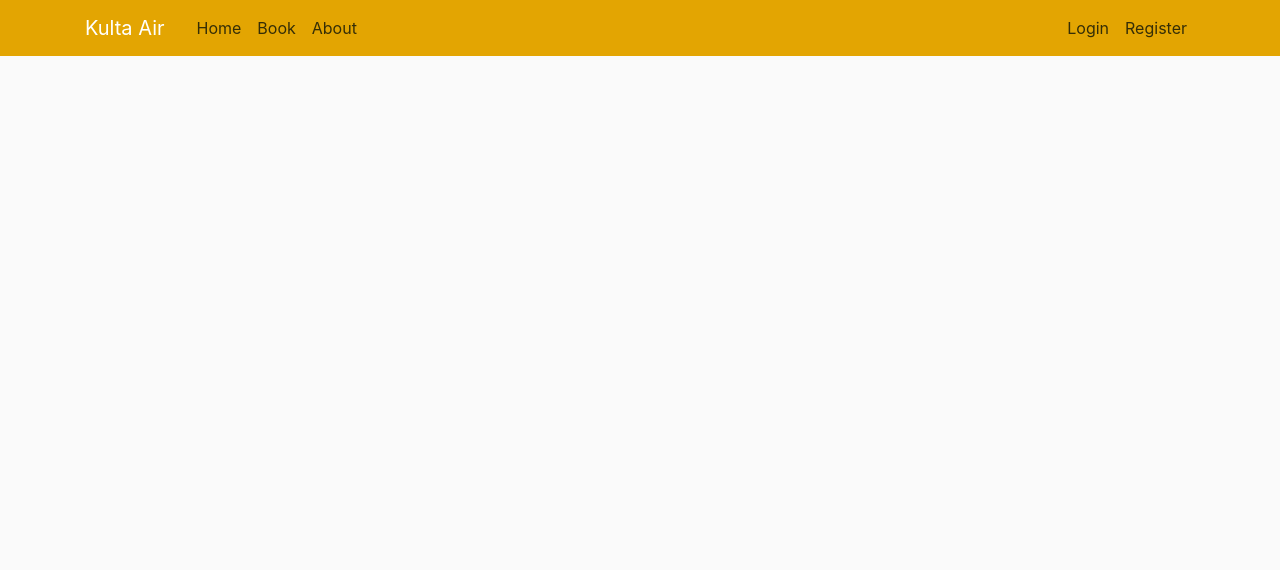
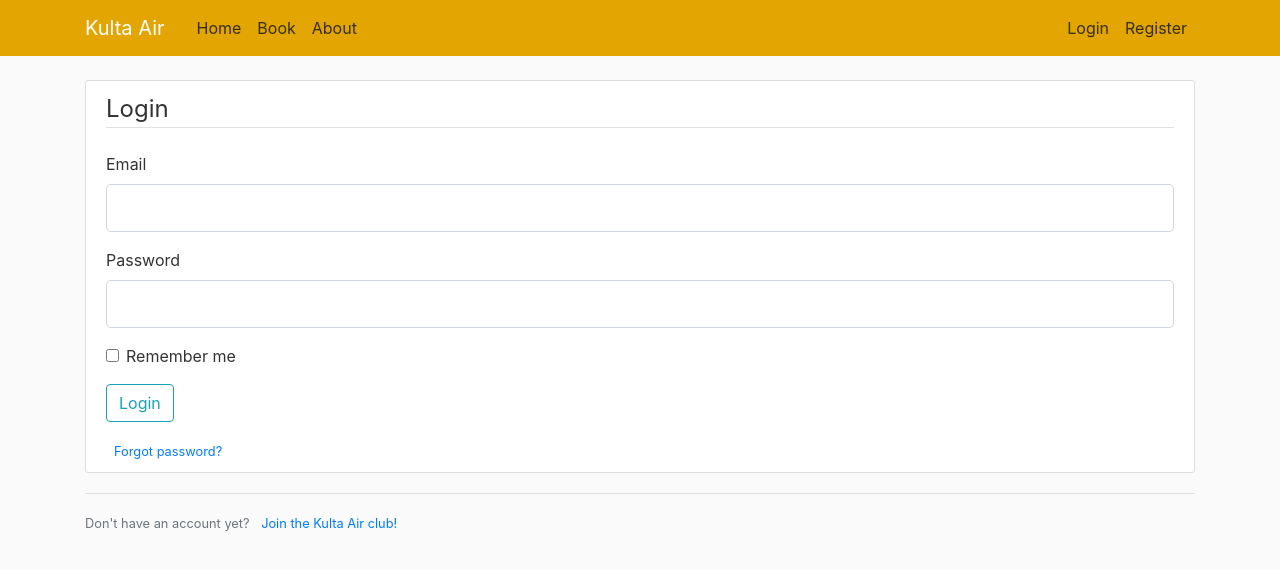
Before and after one commit to baconeta/159352-assignment2, a Flask app: page /login in a window 1280 px wide. Shown: the top 570 px of the page. Run offline with Flask 2, Linux system fonts and the light colour scheme; parts of the project's set-up code (start-up, migrations or seed data) failed here and were passed over.

Commit message:
add login page

```diff
--- a/flightbookingapp/templates/login.html
+++ b/flightbookingapp/templates/login.html
@@ -1,3 +1,54 @@
 {% extends "layout.html" %}
 {% block content %}
+    <div class="content-section">
+        <form method="POST" action="">
+            {{ form.hidden_tag() }}
+            <fieldset class="form-group">
+                <legend class="border-bottom mb-4">Login</legend>
+                <div class="form-group">
+                    {{ form.email.label(class="form-control-label") }}
+                    {% if form.email.errors %}
+                        {{ form.email(class="form-control form-control-lg is-invalid") }}
+                        <div class="invalid-feedback">
+                            {% for error in form.email.errors %}
+                                <span>{{ error }}</span>
+                            {% endfor %}
+                        </div>
+                    {% else %}
+                        {{ form.email(class="form-control form-control-lg") }}
+                    {% endif %}
+                </div>
+                <div class="form-group">
+                    {{ form.password.label(class="form-control-label") }}
+                    {% if form.password.errors %}
+                        {{ form.password(class="form-control form-control-lg is-invalid") }}
+                        <div class="invalid-feedback">
+                            {% for error in form.password.errors %}
+                                <span>{{ error }}</span>
+                            {% endfor %}
+                        </div>
+                    {% else %}
+                        {{ form.password(class="form-control form-control-lg") }}
+                    {% endif %}
+                </div>
+                <div class="form-check">
+                    {{ form.remember(class='form-check-input') }}
+                    {{ form.remember.label(class='form-check-label') }}
+                </div>
+            </fieldset>
+            <div>
+                <div class="form-group">
+                    {{ form.submit(class="btn btn-outline-info") }}
+                </div>
+            </div>
+            <small class="text-muted ml-2">
+                <a href="#">Forgot password?</a>
+            </small>
+        </form>
+    </div>
+    <div class="border-top pt-3">
+        <small class="text-muted">
+            Don't have an account yet? <a class="ml-2" href="{{ url_for('register') }}">Join the Kulta Air club!</a>
+        </small>
+    </div>
 {% endblock content %}
```
